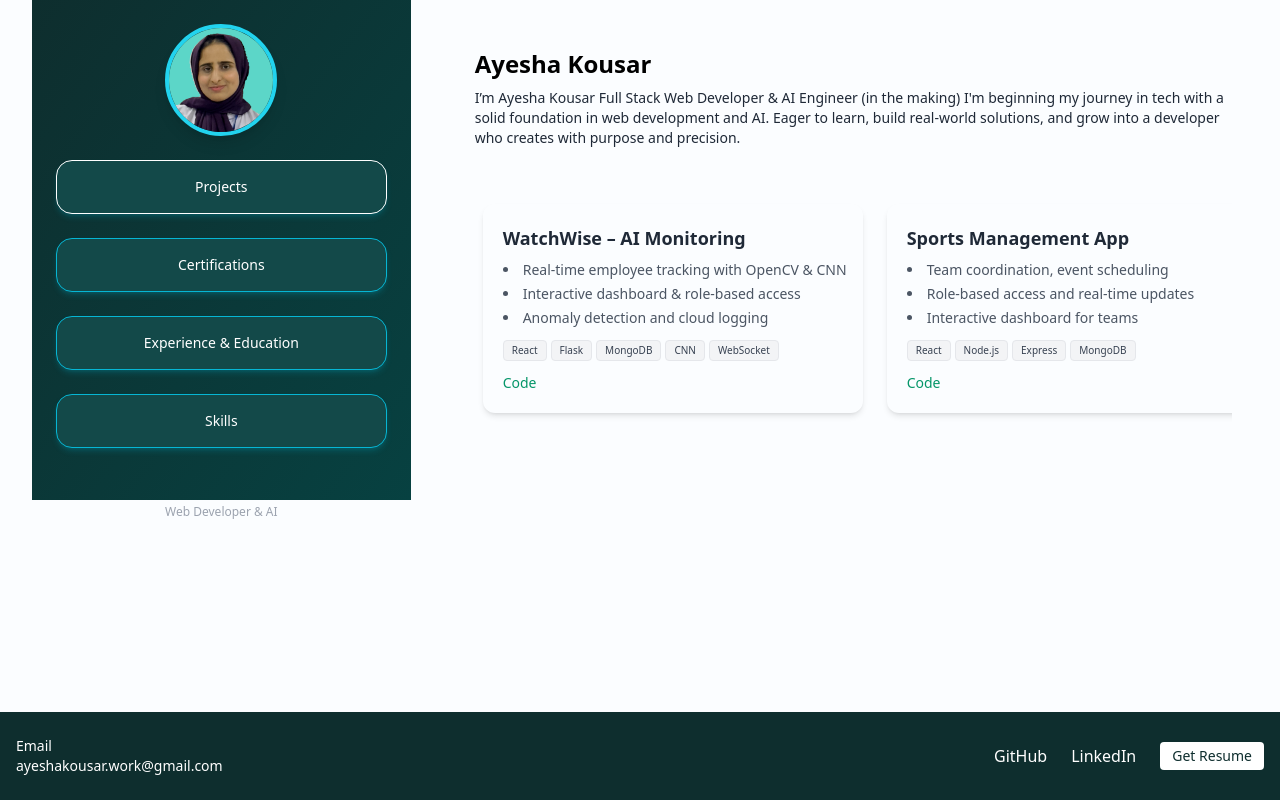
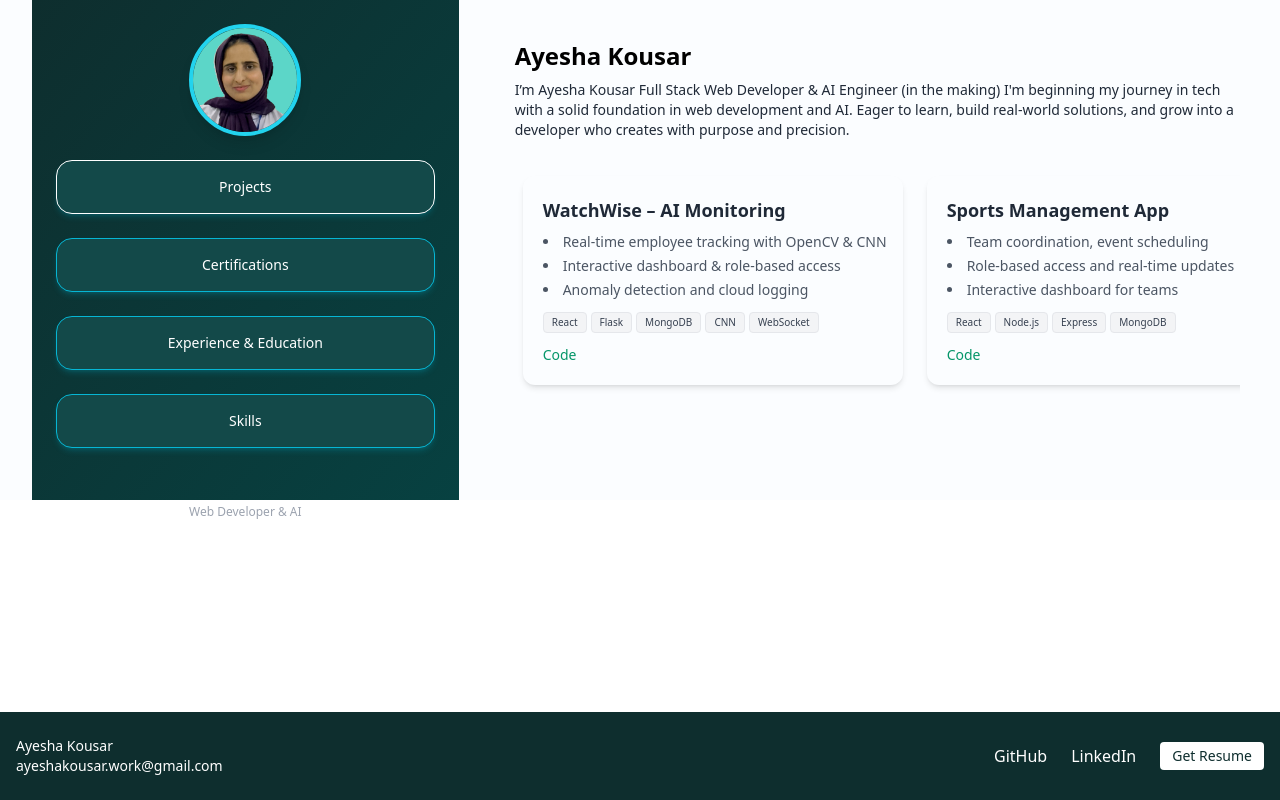
Before and after one commit to ayeshakousar-work/Portfolio, a React (Create React App) app: page / in a window 1280 px wide. Built offline with nearby package versions, Linux system fonts and the light colour scheme.

Commit message:
Mobile Responsive

```diff
--- a/src/App.css
+++ b/src/App.css
@@ -1,25 +1,22 @@
 /* src/index.css or App.css */
-*,
-*::before,
-*::after {
+html, body, #root {
+  height: 100%;
   margin: 0;
   padding: 0;
+  overflow-y: auto;
+  overflow-x: hidden;
   box-sizing: border-box;
 }
 
-html,
 body {
-  height: 100%;
-  overflow-y: hidden; /* only hide vertical scrolling */
-  overflow-x: hidden;   /* allow horizontal scrolling */
+  display: flex;
+  flex-direction: column;
 }
 
 
-#root {
-  height: 100%;
-  overflow: hidden;
 
-}
+
+
 
 /* Hide scrollbar cross-browser */
 /* Hide scrollbar cross-browser */
--- a/src/App.js
+++ b/src/App.js
@@ -1,13 +1,19 @@
-import logo from './logo.svg';
+// src/App.js
 import './App.css';
+import './index.css';
 import PortfolioPage from './front';
-import './index.css'; // ✅ Add this line
+import Footer from './footer'; // Make sure Footer.js exists
 
+// App.js or main layout file
 function App() {
   return (
-    <>
-    <PortfolioPage />;
-</>
+    <div className="flex flex-col min-h-screen">
+      {/* No Header */}
+      <main className="flex-grow">
+        <PortfolioPage />
+      </main>
+      <Footer />
+    </div>
   );
 }
 
--- a/src/footer.jsx
+++ b/src/footer.jsx
@@ -1,14 +1,18 @@
-<footer className="bg-[#0e2e2e] text-white py-6 mt-10 px-4">
-  <div className="max-w-7xl mx-auto flex flex-col md:flex-row justify-between items-center space-y-4 md:space-y-0">
+function Footer() {
+  return (
+<footer className="bg-[#0e2e2e] text-white py-6 mt-14 px-4 overflow-x-hidden w-full">
+  <div className="max-w-7xl mx-auto flex flex-col md:flex-row justify-between items-center space-y-4 md:space-y-0 w-full overflow-x-hidden">
 
     {/* Contact Info */}
     <div className="text-sm text-center md:text-left space-y-1">
       <p>Ayesha Kousar</p>
-      <a href="mailto:ayeshakousar.work@gmail.com" className="hover:underline">ayeshakousar.work@gmail.com</a>
+      <a href="mailto:ayeshakousar.work@gmail.com" className="hover:underline">
+        ayeshakousar.work@gmail.com
+      </a>
     </div>
 
     {/* Links */}
-    <div className="flex space-x-6 items-center">
+    <div className="flex space-x-6 items-center flex-wrap justify-center">
       <a href="https://github.com/ayeshakousar-work" target="_blank" rel="noopener noreferrer" className="hover:underline">
         GitHub
       </a>
@@ -16,13 +20,16 @@
         LinkedIn
       </a>
       <a
-        href="my-portfolio/public/r.pdf "// replace with actual resume file path"
-        target="_blank"
-        rel="noopener noreferrer"
-        className="bg-white text-[#0e2e2e] px-3 py-1 rounded hover:bg-gray-200 text-sm font-medium"
-      >
-        Get Resume
-      </a>
+  href="/Ayesha Kousar CV.pdf"
+  download
+  className="bg-white text-[#0e2e2e] px-3 py-1 rounded hover:bg-gray-200 text-sm font-medium"
+>
+  Get Resume
+</a>
+
     </div>
   </div>
 </footer>
+  );
+}
+export default Footer;
--- a/src/front.jsx
+++ b/src/front.jsx
@@ -56,7 +56,7 @@ const PortfolioPage = () => {
               ].map((proj, idx) => (
                 <div
                   key={idx}
-                  className="inline-block min-w-[380px] max-w-[200px] bg-[#fbfdff] rounded-xl shadow-md hover:shadow-xl p-5 transition-all"
+                  className="inline-block w-[90vw] sm:w-[320px] md:w-[360px] lg:w-[380px] bg-[#fbfdff] rounded-xl shadow-md hover:shadow-xl p-5 transition-all"
                 >
                   <h3 className="text-lg font-semibold text-gray-800">{proj.title}</h3>
                   <ul className="text-sm text-gray-600 mt-2 space-y-1 list-disc list-inside">
@@ -95,7 +95,7 @@ const PortfolioPage = () => {
           <div className="bg-[#fbfdff] relative overflow-x-auto no-scrollbar max-h-[calc(100vh-200px)]">
             <div className="flex gap-6  whitespace-nowrap overflow-x-auto no-scrollbar px-2">
 
-              <div className="inline-block w-full max-w-sm bg-[#fbfdff] rounded-2xl shadow-sm hover:shadow-md p-2 transition-all border border-gray-100">
+              <div className="inline-block w-full max-w-sm bg-[#fbfdff] rounded-2xl shadow-sm hover:shadow-md p-6 transition-all  ">
   <h3 className="text-xl font-bold text-gray-900 mb-2"> Education</h3>
 
   <p className="text-base font-semibold text-gray-800">Riphah International University</p>
@@ -121,7 +121,7 @@ const PortfolioPage = () => {
 
 
               {/* Experience Card */}
-              <div className="inline-block w-full max-w-sm bg-[#fbfdff] rounded-2xl shadow-sm hover:shadow-md p-6 transition-all border border-gray-100">
+              <div className="inline-block w-full max-w-sm bg-[#fbfdff] rounded-2xl shadow-sm hover:shadow-md p-6 transition-all ">
   <h3 className="text-xl font-bold text-gray-900 mb-2">Experience</h3>
 
   <p className="text-base font-semibold text-gray-800">Teacher’s Assistant</p>
@@ -169,12 +169,13 @@ const PortfolioPage = () => {
 
         return (
           <div className="bg-[#fbfdff] relative overflow-y-auto max-h-[calc(100vh-200px)] px-4 py-2">
-  <div className="grid grid-cols-1 sm:grid-cols-2 gap-6">
+<div className="flex gap-6 overflow-x-auto no-scrollbar whitespace-nowrap px-2">
     {certificates.map((cert, idx) => (
       <div
-        key={idx}
-        className="bg-[#fbfdff] rounded-xl shadow-md hover:shadow-lg p-5 transition-all"
-      >
+  key={idx}
+  className="shrink-0 w-[90vw] sm:w-[300px] md:w-[340px] bg-[#fbfdff] rounded-xl shadow-md hover:shadow-lg p-5 transition-all"
+>
+
         <h3 className="text-lg font-semibold text-gray-900 ">{cert.title}</h3>
         <p className="text-sm text-gray-700 font-medium mt-1">{cert.provider}</p>
         <p className="text-xs text-gray-500 mt-1">{cert.location}</p>
@@ -221,7 +222,7 @@ return (
   <div className="overflow-x-auto pb-2 no-scrollbar ">
     <div className="flex gap-6 flex-nowrap w-max no-scrollbar ">
       {Object.entries(skills).map(([category, items], idx) => (
-        <div key={idx} className="bg-[#fbfdff] rounded-2xl shadow-md hover:shadow-lg p-5 transition-all  flex flex-col gap-3 w-[400px] shrink-0">
+        <div key={idx} className="bg-[#fbfdff] rounded-2xl shadow-md hover:shadow-lg p-5 transition-all  flex flex-col gap-3 w-[90vw] sm:w-[380px] md:w-[400px] shrink-0">
           <h3 className="text-md font-semibold text-gray-800">{category}</h3>
           <div className="flex flex-wrap gap-4">
             {items.map((item, i) => (
@@ -247,11 +248,11 @@ return (
   };
 
 return (
-    <div className="min-h-screen flex flex-col  bg-gradient-to-br from-[#fbfdff] to-[#fbfdff]">
+<div className="box-border flex flex-col bg-gradient-to-br from-[#fbfdff] to-[#fbfdff] m-auto">
       {/* Main layout with sidebar and right panel */}
-      <div className="flex flex-1">
+<div className="flex flex-col md:flex-row flex-1">
         {/* Left Sidebar */}
-<div className="flex-[1] ml-8 flex-shrink-0 bg-gradient-to-br from-[#0e2e2e] to-[#074141] text-white relative z-10 h-[500px]">
+<div className="w-full md:w-1/3 md:ml-8 bg-gradient-to-br from-[#0e2e2e]  to-[#074141] text-white relative z-10 h-[500px]">
           <div className="p-6 flex flex-col items-center space-y-6">
             <img
               src="/new.PNG"
@@ -279,7 +280,7 @@ return (
         </div>
 
         {/* Right Panel */}
-        <div className="flex-[2]  bg-gradient-to-br from-[#fbfdff] to-[#fbfdff] relative ml-4 z-0 p-12 overflow-hidden">
+<div className="flex-1 flex flex-col bg-gradient-to-br from-[#fbfdff] to-[#fbfdff] relative md:ml-4 z-0 p-4 sm:p-8 md:p-10 overflow-hidden">
           <h1 className="text-2xl font-bold">Ayesha Kousar</h1>
           <p className="mt-2 text-sm text-gray-800">
 I’m Ayesha Kousar
@@ -288,9 +289,10 @@ Full Stack Web Developer & AI Engineer (in the making)
 I'm beginning my journey in tech with a solid foundation in web development and AI. Eager to learn, build real-world solutions, and grow into a developer who creates with purpose and precision.        </p>
 
           {/* Dynamic Section */}
-          <div className="mt-10">
-            {renderContent()}
-          </div>
+<div className="mt-5 flex-grow">
+  {renderContent()}
+</div>
+
         </div>
       </div>
 
@@ -298,27 +300,8 @@ I'm beginning my journey in tech with a solid foundation in web development and
 
 
 
-      {/* Footer: Apply flex-col to make it vertical */}
-      <footer className="bg-[#0e2e2e] text-white py-6 mt-2 px-4 flex flex-col md:flex-row justify-between items-center space-y-4 md:space-y-0">
-        <div className="text-sm text-center md:text-left space-y-1">
-          <p>Email</p>
-          <a href="mailto:ayeshakousar.work@gmail.com" className="hover:underline">ayeshakousar.work@gmail.com</a>
-        </div>
 
-        {/* Links */}
-        <div className="flex space-x-6 items-center">
-          <a href="https://github.com/ayeshakousar-work" target="_blank" rel="noopener noreferrer" className="hover:underline">
-            GitHub
-          </a>
-          <a href="https://www.linkedin.com/in/ayesha-kousar-/" target="_blank" rel="noopener noreferrer" className="hover:underline">
-            LinkedIn
-          </a>
-        <a href="/Ayesha Kousar CV.pdf" download className="bg-white text-[#0e2e2e] px-3 py-1 rounded hover:bg-gray-200 text-sm font-medium">
-  Get Resume
-</a>
 
-        </div>
-      </footer>
     </div>
 
 
```
